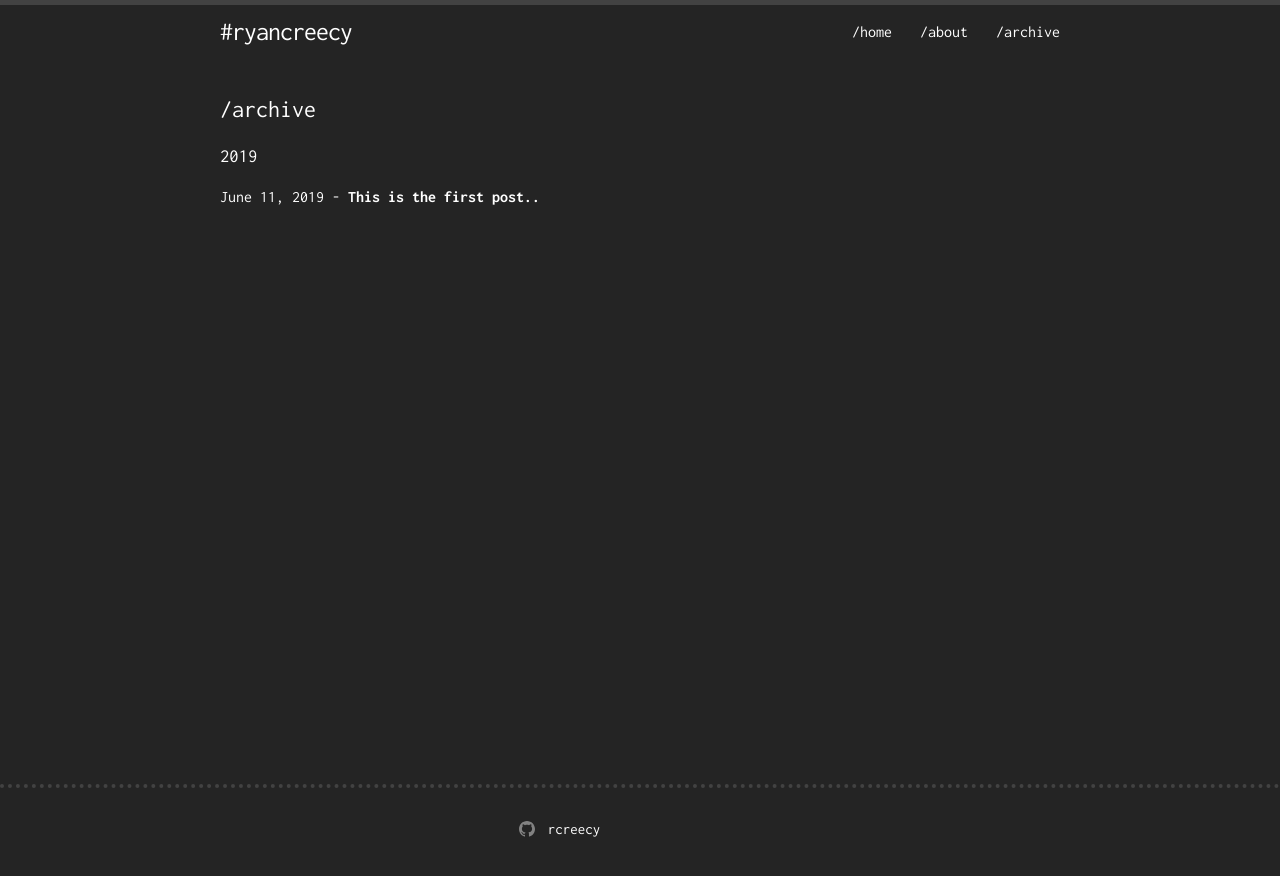
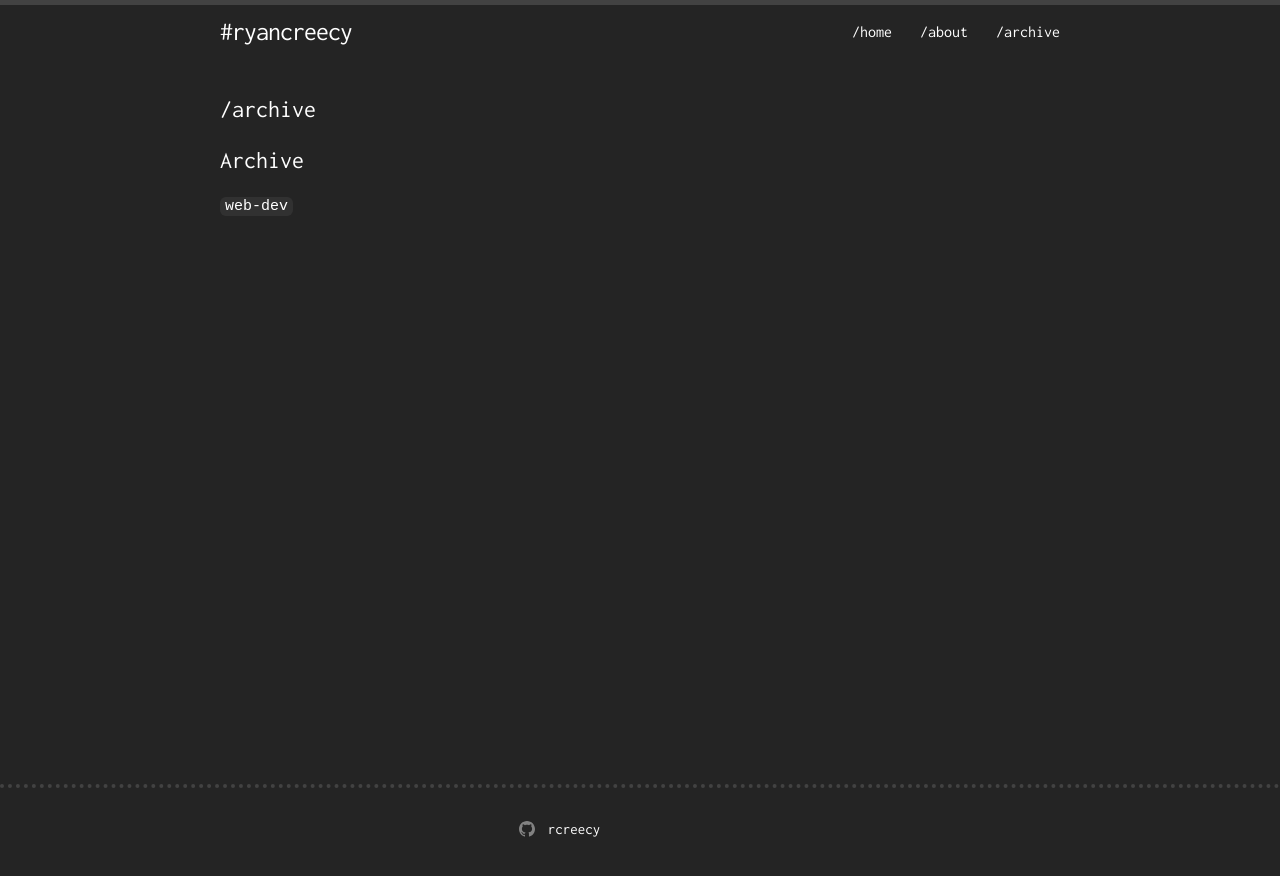
Before and after one commit to rcreecy/ryancreecy, a Jekyll site: the page built from archive.md, in a window 1280 px wide. Shown: the top 876 px of the page. Built offline with Jekyll 4.4.1, drawn with Linux system fonts in a browser that asks for light colours.

Commit message:
Tag Cloud

```diff
--- /dev/null
+++ b/_includes/collecttags.html
@@ -0,0 +1,18 @@
+{% assign rawtags = "" %}
+{% for post in site.posts %}
+  {% assign ttags = post.tags | join:'|' | append:'|' %}
+  {% assign rawtags = rawtags | append:ttags %}
+{% endfor %}
+{% assign rawtags = rawtags | split:'|' | sort %}
+
+{% assign site.tags = "" %}
+{% for tag in rawtags %}
+  {% if tag != "" %}
+    {% if tags == "" %}
+      {% assign tags = tag | split:'|' %}
+    {% endif %}
+    {% unless tags contains tag %}
+      {% assign tags = tags | join:'|' | append:'|' | append:tag | split:'|' %}
+    {% endunless %}
+  {% endif %}
+{% endfor %}
--- a/_includes/head.html
+++ b/_includes/head.html
@@ -16,4 +16,8 @@
   {%- if jekyll.environment == 'production' and site.google_analytics -%}
     {%- include google-analytics.html -%}
   {%- endif -%}
+  {% if site.tags != "" %}
+  {% include collecttags.html %}
+  {% endif %}
+
 </head>
--- a/_layouts/archive.html
+++ b/_layouts/archive.html
@@ -6,19 +6,17 @@ layout: default
   <h1>{{ page.title }}</h1>
   <div class="entry">
 
-    {% assign previousYear = "" %}
-    {% for post in site.posts %}
-      {% capture currentYear %}
-        {{ post.date | date: "%Y" }}
-      {% endcapture %}
-
-      {% if currentYear != previousYear %}
-        {% assign previousYear = currentYear %}
-        <h3>{{ currentYear }}</h3>
-      {% endif %}
-
-      {{ post.date | date: '%B %d, %Y' }} - <a style="font-weight: bold" href="{{ post.url }}">{{ post.title }}</a>
-      <br />
-    {% endfor %}
+    <h2>Archive</h2>
+{% capture temptags %}
+  {% for tag in site.tags %}
+    {{ tag[1].size | plus: 1000 }}#{{ tag[0] }}#{{ tag[1].size }}
+  {% endfor %}
+{% endcapture %}
+{% assign sortedtemptags = temptags | split:' ' | sort | reverse %}
+{% for temptag in sortedtemptags %}
+  {% assign tagitems = temptag | split: '#' %}
+  {% capture tagname %}{{ tagitems[1] }}{% endcapture %}
+  <a href="/tag/{{ tagname }}"><code class="highligher-rouge"><nobr>{{ tagname }}</nobr></code></a>
+{% endfor %}
   </div>
 </article>
--- a/_posts/2019-06-10-welcome-to-jekyll.markdown
+++ b/_posts/2019-06-10-welcome-to-jekyll.markdown
@@ -2,7 +2,7 @@
 layout: post
 title:  "This is the first post.."
 date:   2019-06-10 23:11:20 -0500
-categories: jekyll update
+tags: web-dev
 ---
 You’ll find this post in your `_posts` directory. Go ahead and edit it and re-build the site to see your changes. You can rebuild the site in many different ways, but the most common way is to run `jekyll serve`, which launches a web server and auto-regenerates your site when a file is updated.
 
```
Also changed, not shown: _layouts/tagpage.html (added, +14 -0 lines), tag/web-dev.md (added, +5 -0 lines).
